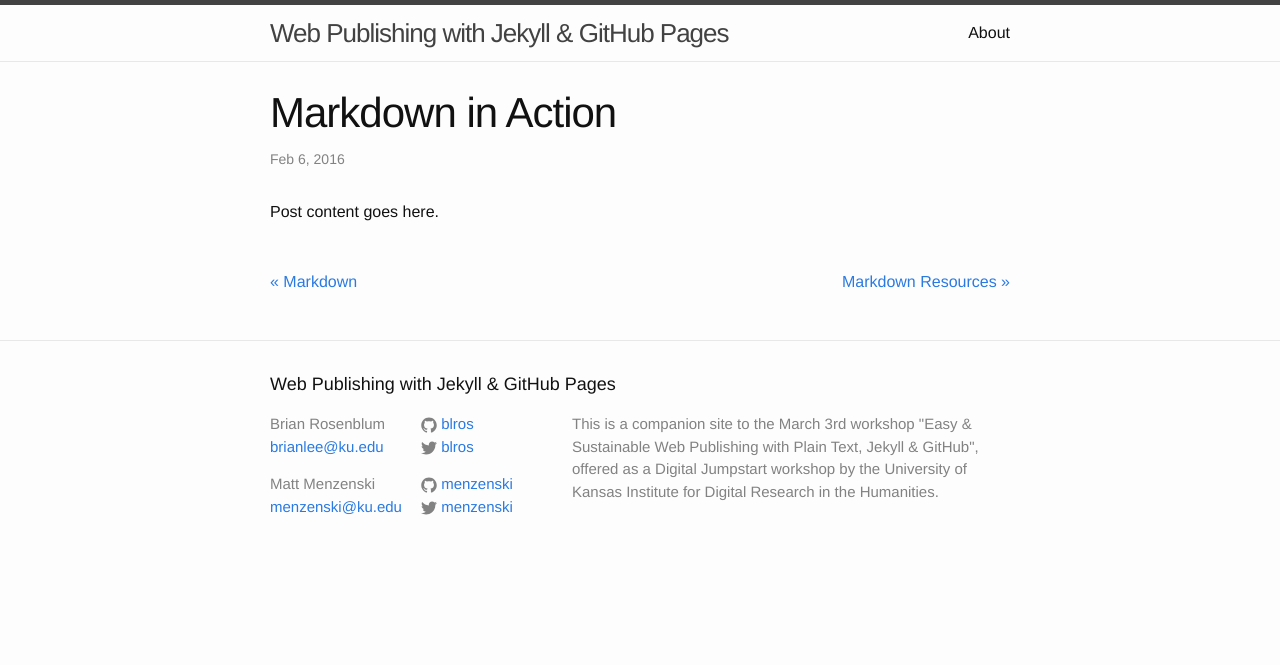
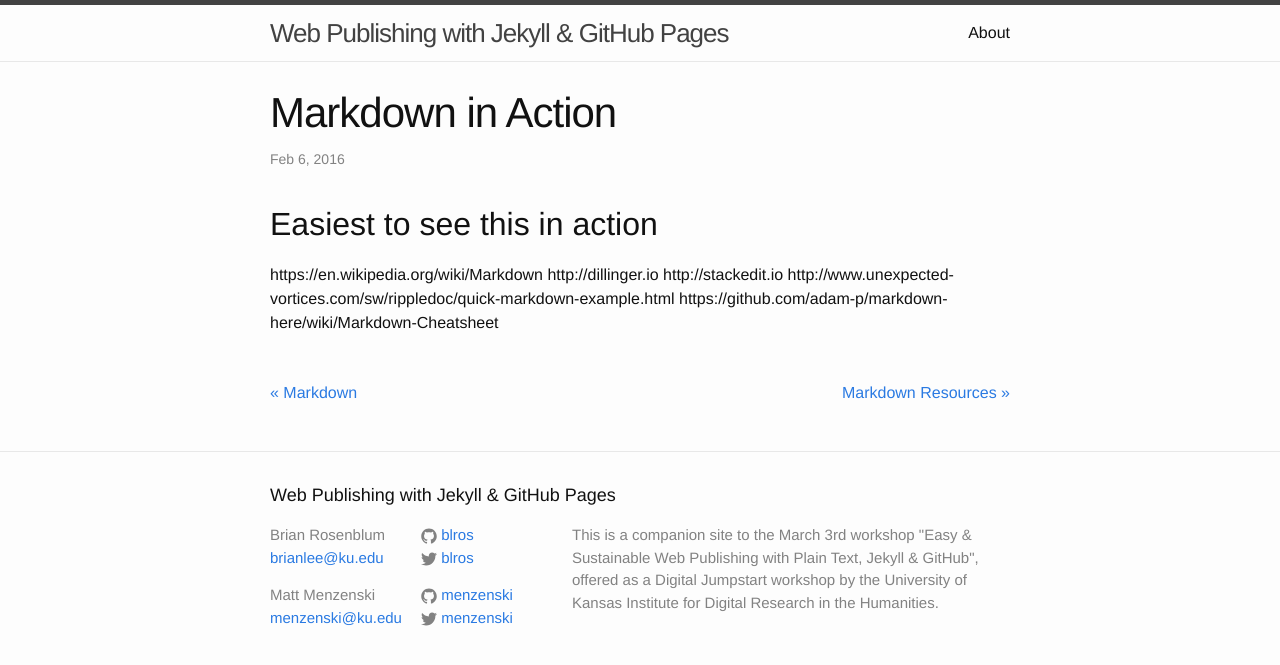
Before and after one commit to menzenski/idrh-static-site-workshop, a Jekyll site: the page built from _posts/2016-02-06-markdown-in-action.md, in a window 1280 px wide. Shown: the top 665 px of the page. Built offline with Jekyll 4.4.1, drawn with Linux system fonts in a browser that asks for light colours.

Commit message:
Updated 2016-02-06-markdown-in-action.md

```diff
--- a/_posts/2016-02-06-markdown-in-action.md
+++ b/_posts/2016-02-06-markdown-in-action.md
@@ -1,7 +1,15 @@
 ---
 layout: post
-title: "Markdown in Action"
-date: 2016-02-06 14:40:40 -0600
+title: Markdown in Action
+date: "2016-02-06 14:40:40 -0600"
 categories: jekyll
+published: true
 ---
-Post content goes here.
+
+## Easiest to see this in action
+
+https://en.wikipedia.org/wiki/Markdown
+http://dillinger.io
+http://stackedit.io
+http://www.unexpected-vortices.com/sw/rippledoc/quick-markdown-example.html
+https://github.com/adam-p/markdown-here/wiki/Markdown-Cheatsheet
```
